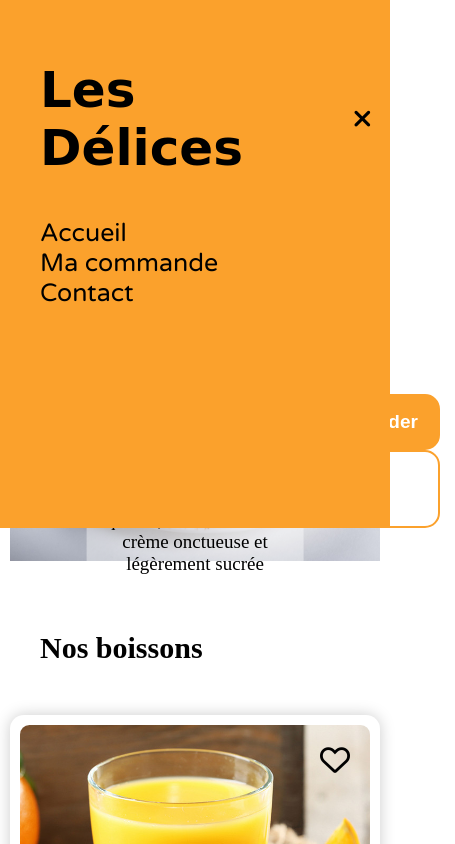
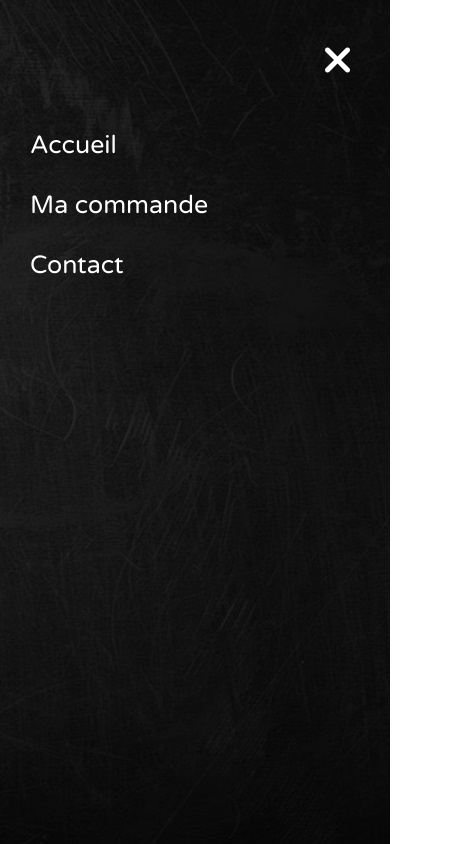
Before and after one commit to Yradouani/Passez_la_commande, a website with bundled scripts: page index.html in a window 390 px wide. Both pictures are taken after a click on the icon 332 px from the left and 65 px from the top of the page. Shown: the top 844 px of the page, 455 px wide, since content can reach past the window. Built offline with nearby package versions, Linux system fonts and the light colour scheme; a web font is replaced by a local one.

Commit message:
navbar mobile version added

```diff
--- a/index.html
+++ b/index.html
@@ -38,10 +38,9 @@
             <i class="fa-solid fa-bars bar"></i>
             <div id="mobile_navbar">
                 <ol>
-                    <li id="mobile_navbar_title">
-                        <h1>Les Délices</h1>
-                        <i class="fa-solid fa-xmark"></i>
-                    </li>
+                    <div id="mobile_navbar_title">
+                        <i class="fa-solid fa-xmark cross"></i>
+                    </div>
                     <li>
                         <a href="./index.html">Accueil</a>
                     </li>
--- a/navbar.js
+++ b/navbar.js
@@ -1,6 +1,11 @@
 let navbar = document.querySelector(".bar");
-let mobileNavbar = document.querySelector("#mobile_navbar")
+let mobileNavbar = document.querySelector("#mobile_navbar");
+let closeNavbar = document.querySelector(".cross")
 
 navbar.addEventListener("click", () => {
     mobileNavbar.style.display = "block"
 })
+
+closeNavbar.addEventListener("click", () => {
+    mobileNavbar.style.display = "none"
+})
--- a/styles/home.css
+++ b/styles/home.css
@@ -13,12 +13,6 @@ body {
 
 nav {
     background: transparent !important;
-}
-
-.bar {
-    font-size: 40px;
-    margin-right: 40px;
-    display: none;
 }
 
 header {
@@ -139,13 +133,13 @@ h3 {
 }
 
 .btnCommander {
-    width: 12vw;
     color: #fff;
     background-color: rgb(251, 161, 44);
     border: none;
     font-size: 16px;
     font-weight: bold;
     cursor: pointer;
+    padding: 0 20px;
 }
 
 .btnCommander:hover {
@@ -206,18 +200,7 @@ h3 {
     }
 }
 
-@media (max-width: 1151px) {
-    nav ul {
-        display: none;
-    }
 
-    nav .bar {
-        display: flex;
-        align-items: center;
-    }
-
-
-}
 
 @media (max-width: 1102px) {
     #header_text_content {
@@ -289,8 +272,15 @@ h3 {
         width: 60%;
     }
 
+    #header_text_content {
+        display: none;
+    }
     #header_text_content p {
         font-size: 24px;
+    }
+
+    #btn_container {
+        display: none;
     }
 }
 
--- a/styles/navbar.css
+++ b/styles/navbar.css
@@ -9,24 +9,48 @@ nav {
     background-image: url(../assets/bg_header.jpg);
 }
 
+.bar {
+    cursor: pointer;
+}
+
+.cross {
+    font-size: 40px;
+    margin-right: 40px !important;
+    color: white;
+}
+
 #mobile_navbar {
-    position: absolute;
+    position: fixed;
+    right: 0;
     z-index: 10;
-    background: rgb(251, 161, 44);
+    background: url("../assets/navbar.jpg");
     width: 100%;
-    height: 100%;
+    height: 1000px;
     color: black;
     display: none;
+    transition: all 0.7s;
 }
-#mobile_navbar
+
+#mobile_navbar li {
+    color: white;
+    margin: 30px;
+}
+
+#mobile_navbar ol {
+    margin: 20px 0;
+    padding: 0;
+}
+
 #mobile_navbar_title {
     display: flex;
     align-items: center;
-    justify-content: space-between;
+    justify-content: end;
+    /* background: rgb(251, 161, 44); */
 }
 
 #mobile_navbar_title i {
     margin: 20px;
+    cursor: pointer;
 }
 
 #mobile_navbar_title h1 {
@@ -60,9 +84,41 @@ li {
     font-family: 'Varela Round', sans-serif;
 }
 
+.bar {
+    font-size: 40px;
+    margin-right: 40px;
+    display: none;
+}
+
 @media (max-width: 890px) {
 
     nav {
         height: 130px;
     }
 }
+
+@media (max-width: 1151px) {
+    nav ul {
+        display: none;
+    }
+
+    nav .bar {
+        display: flex;
+        align-items: center;
+    }
+}
+
+@media (max-width: 799px) {
+    nav {
+        background-image: url("../assets/bg_header.jpg") !important;
+    }
+
+    #bg {
+        display: none;
+    }
+
+    header {
+        position: static;
+    }
+
+}
```
Also changed, not shown: recapitulatif.html (+17 -0 lines), assets/navbar.jpg (added).
